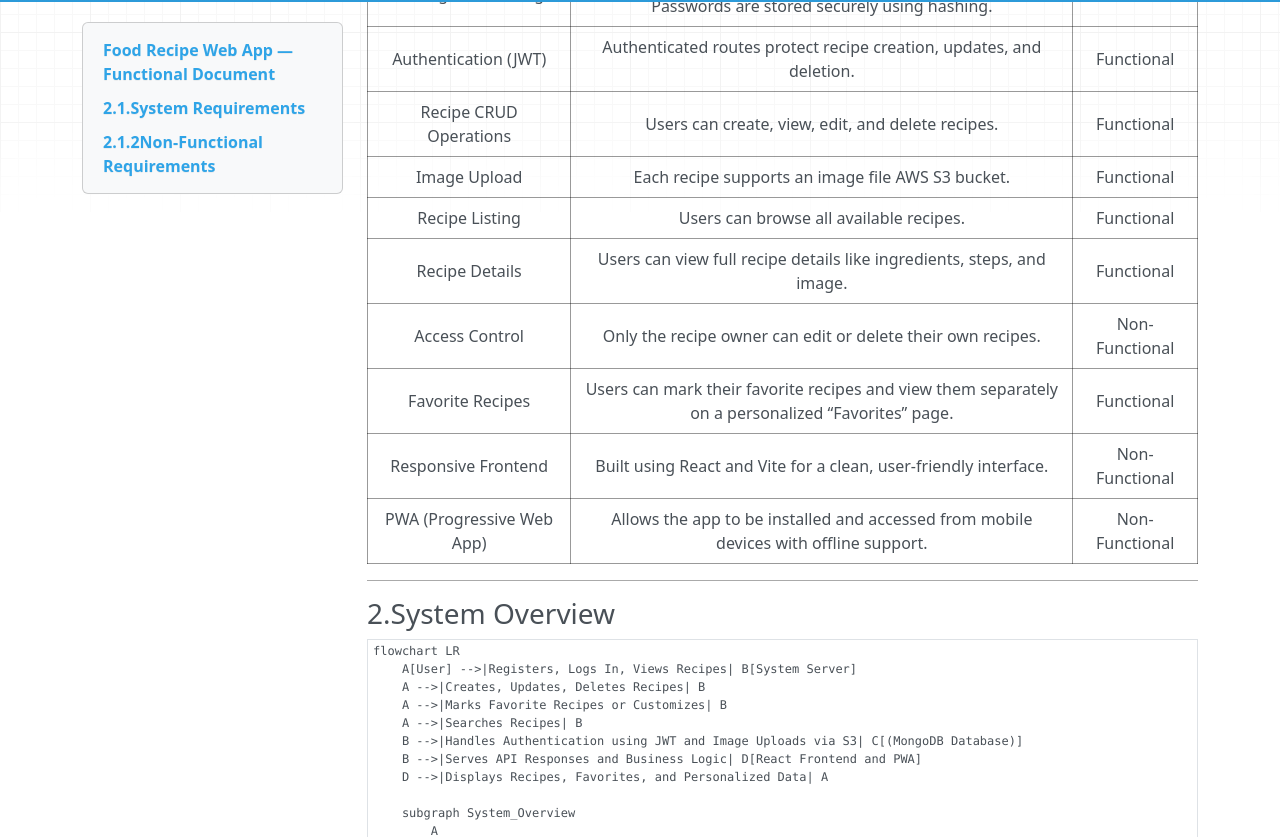
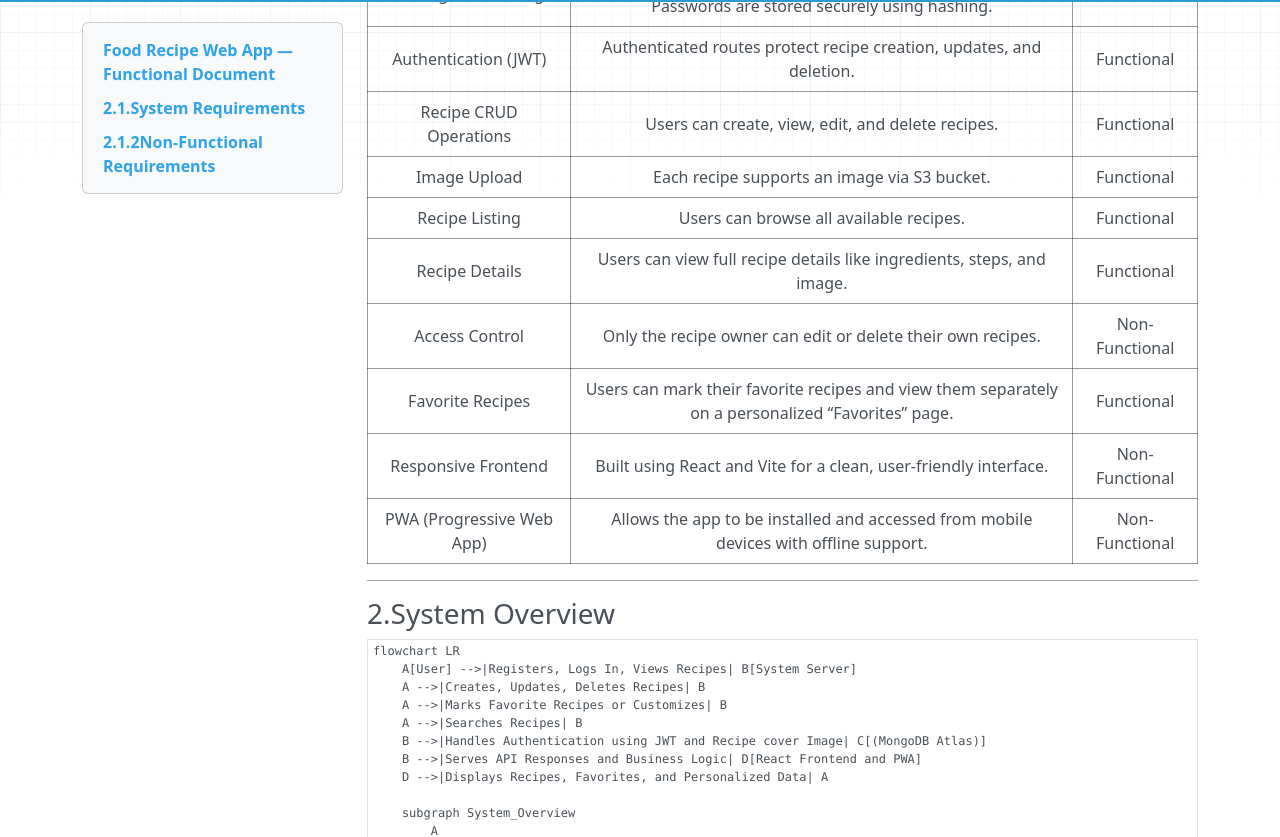
Before and after one commit to cia-GKMIT/Functional-Document-FoodRecipeWebApp, an MkDocs documentation site: the page built from docs/functional_doc.md, in a window 1280 px wide and 1400 px high, scrolled down 539 px. Shown: the part 94-931 px from the top of the window. Built offline with MkDocs 1.6.1, drawn with Linux system fonts in a browser that asks for light colours; nearby versions of some CDN libraries; some of the changed text lies outside the part shown.

Commit message:
Fix:files

```diff
--- a/docs/functional_doc.md
+++ b/docs/functional_doc.md
@@ -21,7 +21,7 @@ It solves the real-world problem of disorganized recipe storage and lack of pers
 | User Registration/Login | Users can register and log in to manage their recipes. Passwords are stored securely using hashing. | Functional |
 | Authentication (JWT) | Authenticated routes protect recipe creation, updates, and deletion. | Functional |
 | Recipe CRUD Operations | Users can create, view, edit, and delete recipes. | Functional |
-| Image Upload | Each recipe supports an image file AWS S3 bucket. | Functional |
+| Image Upload | Each recipe supports an image via S3 bucket. | Functional |
 | Recipe Listing | Users can browse all available recipes. | Functional |
 | Recipe Details | Users can view full recipe details like ingredients, steps, and image. | Functional |
 | Access Control | Only the recipe owner can edit or delete their own recipes. | Non-Functional |
@@ -38,7 +38,7 @@ flowchart LR
     A -->|Creates, Updates, Deletes Recipes| B
     A -->|Marks Favorite Recipes or Customizes| B
     A -->|Searches Recipes| B
-    B -->|Handles Authentication using JWT and Image Uploads via S3| C[(MongoDB Database)]
+    B -->|Handles Authentication using JWT and Recipe cover Image| C[(MongoDB Atlas)]
     B -->|Serves API Responses and Business Logic| D[React Frontend and PWA]
     D -->|Displays Recipes, Favorites, and Personalized Data| A
 
@@ -184,7 +184,7 @@ The System Requirements section outlines the functional and non-functional behav
 |------------|-------------|----------|
 | Frontend | React + Vite | Build fast, modern, responsive UI |
 | Backend | Node.js + Express.js | Handle APIs and business logic |
-| Database | MongoDB | Store user and recipe data |
+| Database | MongoDB Atlas| Store user and recipe data |
 | Authentication | JWT | Manage secure access |
 | File Uploads | S3 | Handle recipe images |
 | Password Encryption   | bcrypt | Hash and secure passwords |
```
Also changed, not shown: site/database_schema/index.html, site/functional_doc/index.html, site/index.html, site/technical_document/index.html, site/testplan/index.html, 1 other file.
